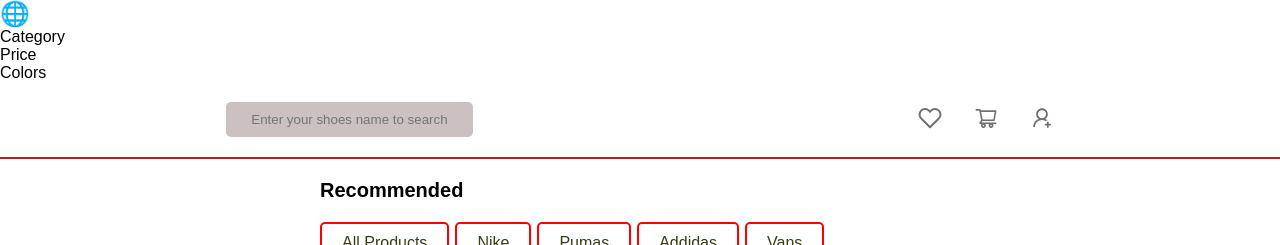
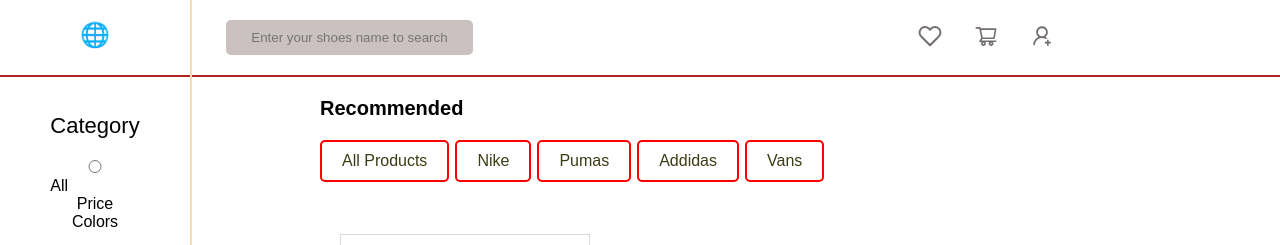
Before and after one commit to mheyrie/shoesbay, a React (Create React App) app: page / in a window 1280 px wide. Shown: the top 245 px of the page. Built offline with nearby package versions, Linux system fonts and the light colour scheme.

Commit message:
Working on category

```diff
--- a/src/sidebar/Category/Category.js
+++ b/src/sidebar/Category/Category.js
@@ -3,7 +3,15 @@
 
 function Category() {
   return (
-    <div>Category</div>
+    <div>
+      <h2 className="sidebar-title">Category</h2>
+      <div>
+        <label htmlFor="" className="sidebar-label-container">
+          <input type="radio" name="test" />
+          <span className="checkmark"></span> All
+        </label>
+      </div>
+    </div>
   )
 }
 
--- a/src/styles/sidebar/Category.css
+++ b/src/styles/sidebar/Category.css
@@ -0,0 +1,5 @@
+.sidebar-title{
+    font-size: 22px;
+    font-weight: normal;
+    margin-bottom: 20px;
+}
--- a/src/styles/sidebar/Sidebar.css
+++ b/src/styles/sidebar/Sidebar.css
@@ -0,0 +1,24 @@
+/* .sidebar-title{
+    font-size: 22px;
+    font-weight: normal;
+    margin-bottom: 20px;
+} */
+
+.sidebar{
+    width: 15%;
+    position: fixed;
+    height: 100%;
+    border-right: 2px solid wheat;
+    z-index: 3;
+    display: flex;
+    flex-direction: column;
+    align-items: center;
+}
+
+.logo-container{
+    margin-bottom: 4rem;
+}
+
+.logo-container h1{
+    margin-top: 1.3rem;
+}
```
